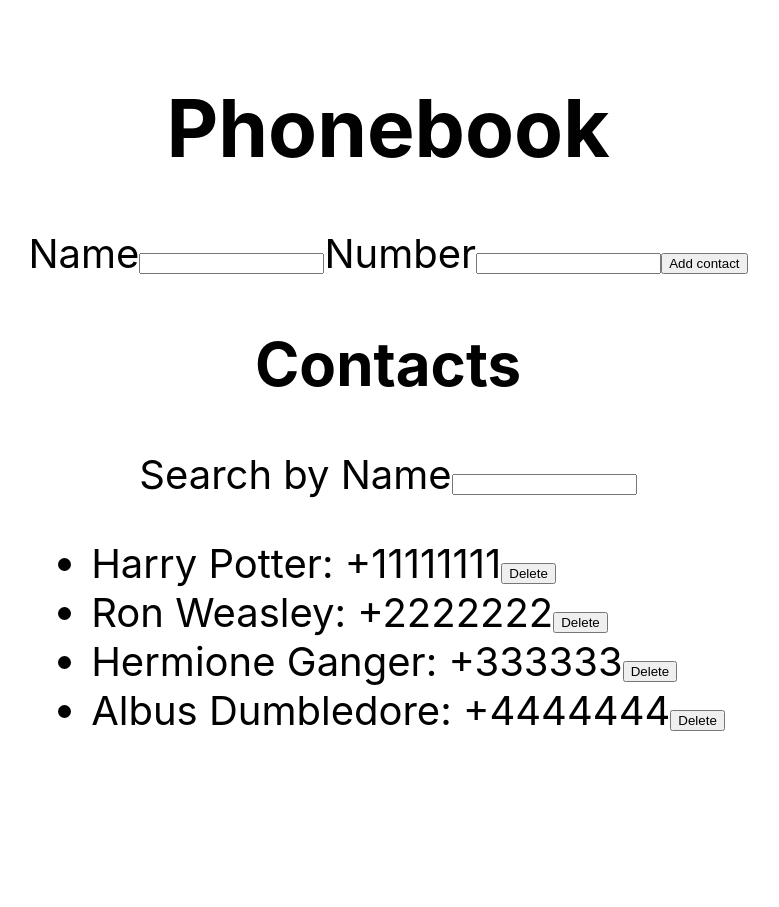
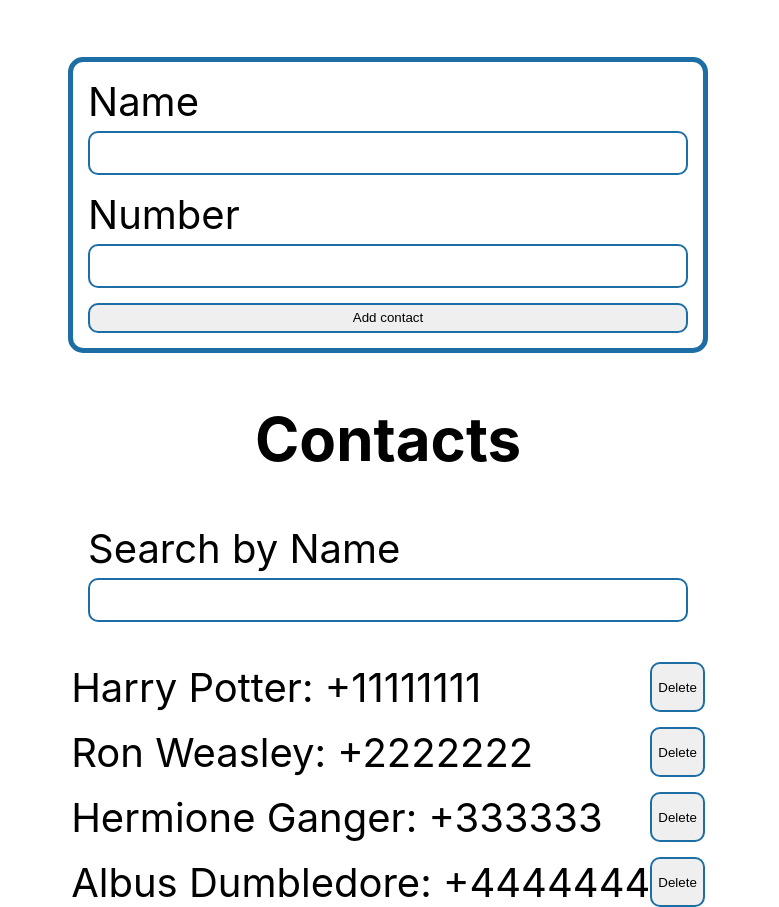
Before and after one commit to kolanuch13/goit-react-hw-02-phonebook, a React (Create React App) app: page / in a window 1280 px wide. Shown: the whole page, without its empty margins (252-1031 px from the left). Before the commit the page ends 800 px from the top, so only its background shows below. Built offline with nearby package versions, Linux system fonts and the light colour scheme.

Commit message:
Add styles.

```diff
--- a/src/components/ContactForm/ContactForm.jsx
+++ b/src/components/ContactForm/ContactForm.jsx
@@ -1,5 +1,6 @@
 import { Component } from "react";
-import { nanoid } from 'nanoid'
+import { nanoid } from 'nanoid';
+import css from './ContactForm.module.css';
 
 class ContactForm extends Component {
     constructor() {
@@ -35,8 +36,8 @@ class ContactForm extends Component {
         const { name, number } = this.state;
 
         return <div>
-            <form action="" onSubmit={this.handleSubmit}>
-                <label htmlFor={this.loginInputId}>
+            <form action="" onSubmit={this.handleSubmit} className={css.contactForm}>
+                <label htmlFor={this.loginInputId} className={css.contactLabel}>
                     Name
                     <input
                         type="text"
@@ -47,9 +48,10 @@ class ContactForm extends Component {
                         title="Name may contain only letters, apostrophe, dash and spaces. For example Adrian, Jacob Mercer, Charles de Batz de Castelmore d'Artagnan"
                         value={name}
                         required
+                        className={css.contactInput}
                     />
                 </label>
-                <label htmlFor={this.loginInputId}>
+                <label htmlFor={this.loginInputId} className={css.contactLabel}>
                     Number
                     <input
                         type="text"
@@ -60,9 +62,10 @@ class ContactForm extends Component {
                         title="Phone number must be digits and can contain spaces, dashes, parentheses and can start with +"
                         value={number}
                         required
+                        className={css.contactInput}
                     />
                 </label>
-                <button type="submit">Add contact</button>
+                <button type="submit" className={css.contactButton}>Add contact</button>
             </form>
         </div>
 
--- /dev/null
+++ b/src/components/ContactForm/ContactForm.module.css
@@ -0,0 +1,31 @@
+.contactForm {
+    display: flex;
+    flex-direction: column;
+    gap: 15px;
+
+    width: 600px;
+    padding: 15px;
+
+    border: 5px solid #1C6EA4;
+    border-radius: 15px;
+}
+
+.contactLabel {
+    display: flex;
+    flex-direction: column;
+    gap: 5px;
+}
+
+.contactInput {
+    height: 30px;
+    padding: 5px;
+    border: 2px solid #1C6EA4;
+    border-radius: 10px;
+    outline: aqua;
+}
+
+.contactButton {
+    height: 30px;
+    border: 2px solid #1C6EA4;
+    border-radius: 10px;
+}
--- a/src/components/ContactList/ContactList.jsx
+++ b/src/components/ContactList/ContactList.jsx
@@ -1,12 +1,13 @@
 import React from "react"
 import PropTypes from 'prop-types';
+import css from './ContactList.module.css';
 
 const ContactList = ({list, deleteContact}) => (
-    <ul>
+    <ul className={css.contactList}>
         { list.map(contact => {
-            let markup = <li key={contact.id}>
+            let markup = <li key={contact.id} className={css.contactItem}>
                 <span>{contact.name}: {contact.number}</span>
-                <button type="button" onClick={deleteContact} id={contact.id}>Delete</button>
+                <button type="button" onClick={deleteContact} id={contact.id} className={css.contactButton}>Delete</button>
             </li>
             return markup;
             })
--- /dev/null
+++ b/src/components/ContactList/ContactList.module.css
@@ -0,0 +1,20 @@
+.contactList {
+    display: flex;
+    flex-direction: column;
+    list-style: none;
+    align-items: left;
+    gap: 15px;
+    padding: 0px;
+}
+
+.contactItem {
+    display: flex;
+    justify-content: space-between;
+    align-items: center;
+}
+
+.contactButton {
+    height: 50px;
+    border: 2px solid #1C6EA4;
+    border-radius: 10px;
+}
--- a/src/components/Filter/Filter.jsx
+++ b/src/components/Filter/Filter.jsx
@@ -1,10 +1,12 @@
 import React from "react";
 import PropTypes from 'prop-types';
+import css from './Filter.module.css';
+
 
 const Filter = ({value, onChange}) => (
-    <div>
+    <div className={css.filterWrapper}>
         <span>Search by Name</span>
-        <input type="text" value={value} onChange={onChange} />
+        <input type="text" value={value} onChange={onChange} className={css.filterInput}/>
     </div>
 )
 
--- /dev/null
+++ b/src/components/Filter/Filter.module.css
@@ -0,0 +1,14 @@
+.filterWrapper {
+    display: flex;
+    flex-direction: column;
+    gap: 5px;
+    width: 600px;
+}
+
+.filterInput {
+    height: 30px;
+    padding: 5px;
+    border: 2px solid #1C6EA4;
+    border-radius: 10px;
+    outline: aqua;
+}
```
